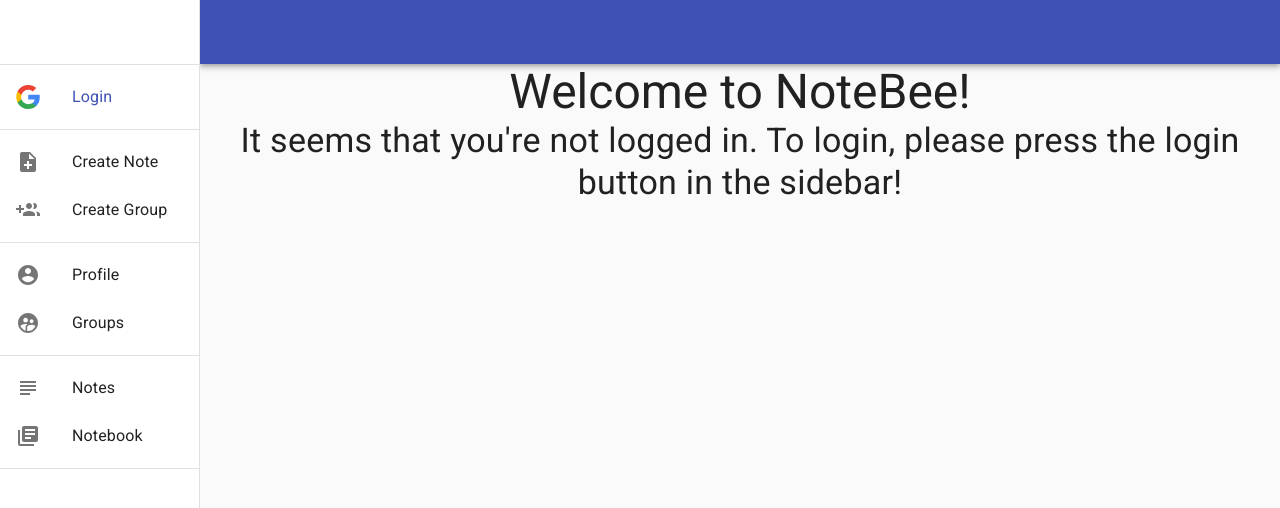
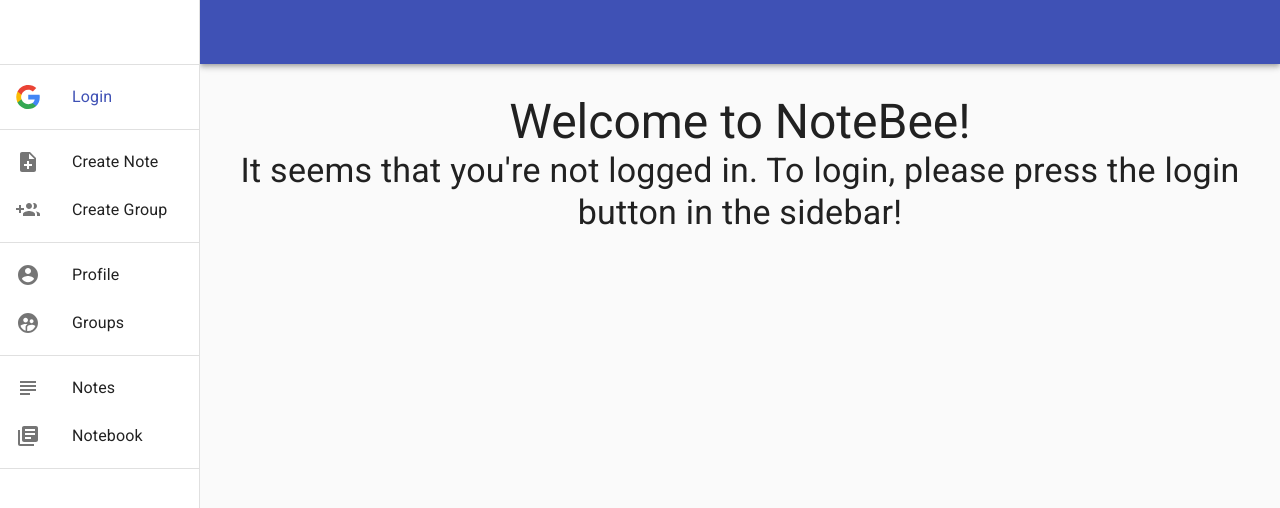
Before and after one commit to mcbalomirean/webtech-project-forbees-1092, a React (Create React App) app in the folder notebee/: page / in a window 1280 px wide. Shown: the top 508 px of the page. Built offline with nearby package versions, Linux system fonts and the light colour scheme; no server answers.

Commit message:
Added margins to mainView

```diff
--- a/notebee/src/components/GroupCard.js
+++ b/notebee/src/components/GroupCard.js
@@ -45,6 +45,7 @@ export default function GroupCard(props) {
   }
 
   return (
+    <div style={{ padding: "10px" }}>
       <Card className={classes.root}>
         <CardContent>
           <Typography variant="h5" component="h2">
@@ -71,5 +72,6 @@ export default function GroupCard(props) {
           <Typography> </Typography>
         )}
       </Card>
+    </div>
   );
 }
--- a/notebee/src/containers/MainView.js
+++ b/notebee/src/containers/MainView.js
@@ -11,6 +11,7 @@ import Welcome from "../components/Welcome";
 class MainView extends Component {
   render() {
     return (
+      <div style={{ padding: "30px" }}>
         <Switch>
           <Route exact path="/" component={Welcome}></Route>
           <Route exact path="/notes" component={Notes}></Route>
@@ -18,6 +19,7 @@ class MainView extends Component {
           <Route exact path="/groups/create" component={CreateGroup}></Route>
           <Route exact path="*" component={NotFound}></Route>
         </Switch>
+      </div>
     );
   }
 }
```
Lines whose indentation alone changed are shown as unchanged.
